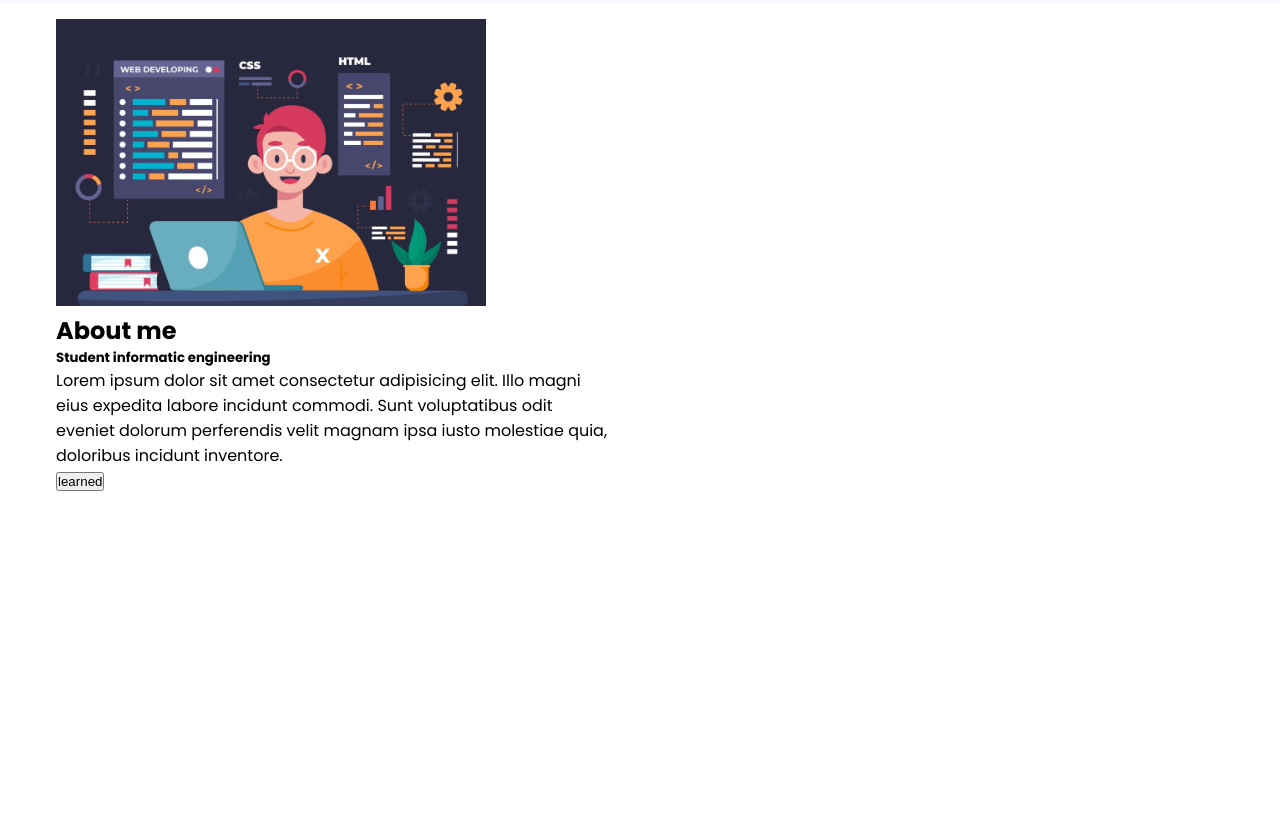
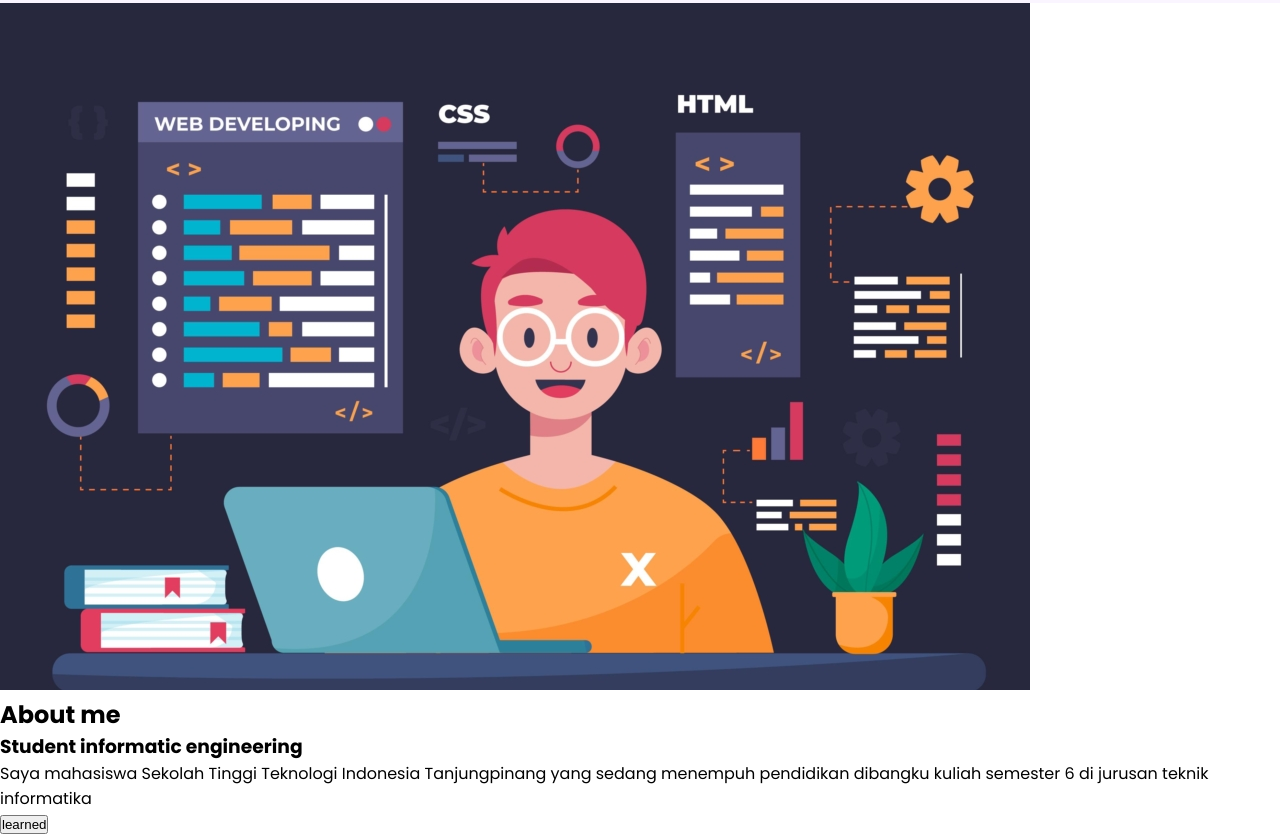
Before and after one commit to imcj23/portofolio_Wicaksana-Adi-Saputro, a plain HTML site: page individual.html in a window 1280 px wide. Shown: the part 797-1633 px from the top of the page. Before the commit the page ends 1600 px from the top, so only its background shows below. Drawn offline with nearby package versions, Linux system fonts and the light colour scheme.

Commit message:
Update individual.html

```diff
--- a/individual.html
+++ b/individual.html
@@ -12,6 +12,7 @@
     <title>Portofolio Web Wicakjonss</title>
   </head>
   <body>
+    <!-- navbar -->
     <nav>
       <div class="nav__content">
         <div class="logo"><a href="#">Wicakjonss</a></div>
@@ -27,6 +28,8 @@
         </ul>
       </div>
     </nav>
+
+    <!-- section 1 -->
     <section class="section">
       <div class="section__container">
         <div class="content">
@@ -39,7 +42,7 @@
             Celerate
           </p>
           <div class="button">
-            <button class="contactme">Contact me</button>
+            <button type="button" class="contactme">Contact me</button>
           </div>
         </div>
         <div class="image">
@@ -48,19 +51,20 @@
       </div>
     </section>
 
-    <section class="about">
+    <section class="aboutme">
       <div class="main">
-        <img src="asset/student.jpg" alt="student" />
+        <div class="image2">
+          <img src="asset/student.jpg" alt="student" />
+        </div>
         <div class="about-text">
           <h2>About me</h2>
-          <h5>Student informatic engineering</h5>
+          <h3>Student informatic engineering</h3>
           <p>
-            Lorem ipsum dolor sit amet consectetur adipisicing elit. Illo magni
-            eius expedita labore incidunt commodi. Sunt voluptatibus odit
-            eveniet dolorum perferendis velit magnam ipsa iusto molestiae quia,
-            doloribus incidunt inventore.
+            Saya mahasiswa Sekolah Tinggi Teknologi Indonesia Tanjungpinang yang
+            sedang menempuh pendidikan dibangku kuliah semester 6 di jurusan
+            teknik informatika
           </p>
-          <button type="button">learned</button>
+          <button type="button" class="learned">learned</button>
         </div>
       </div>
     </section>
```
